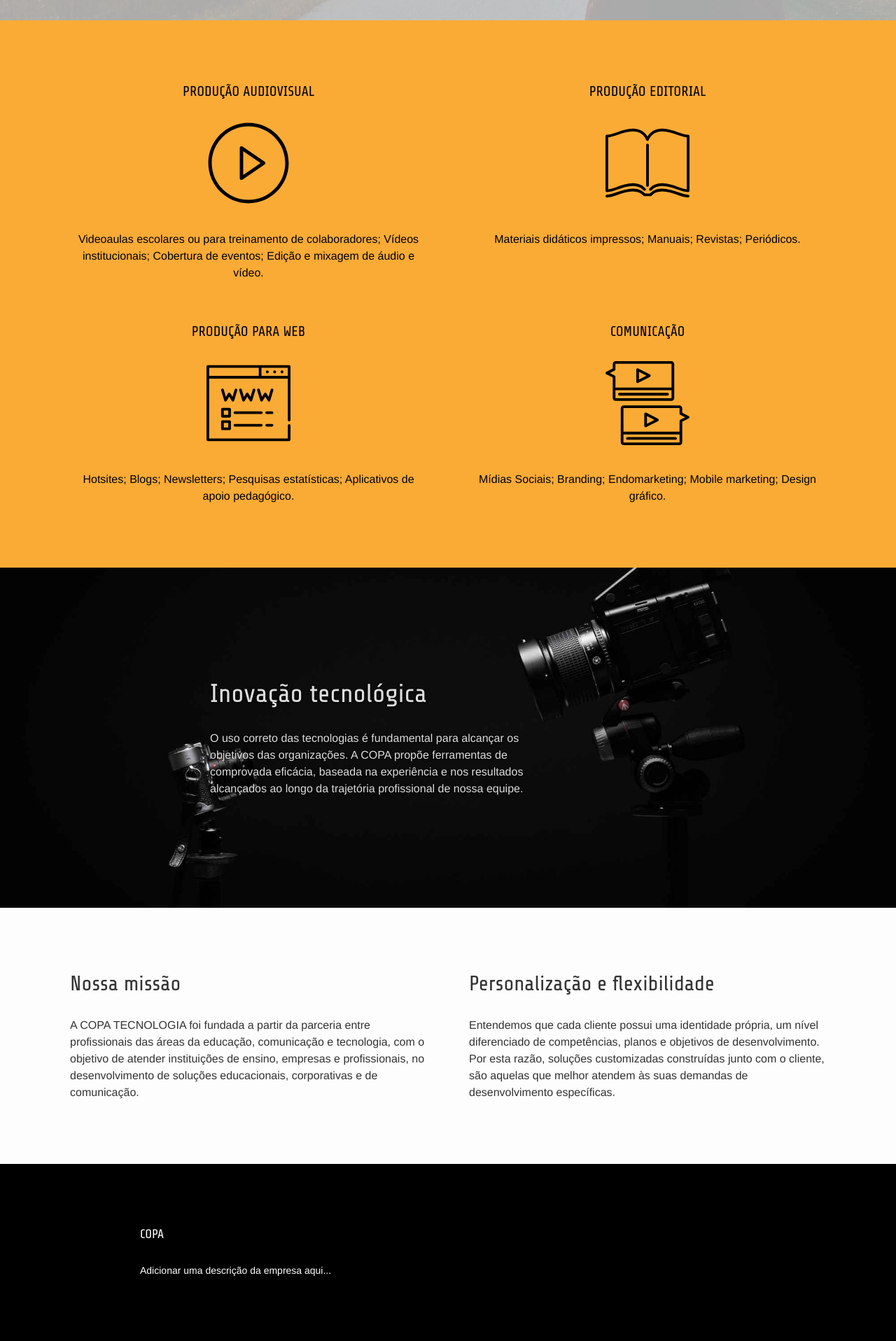
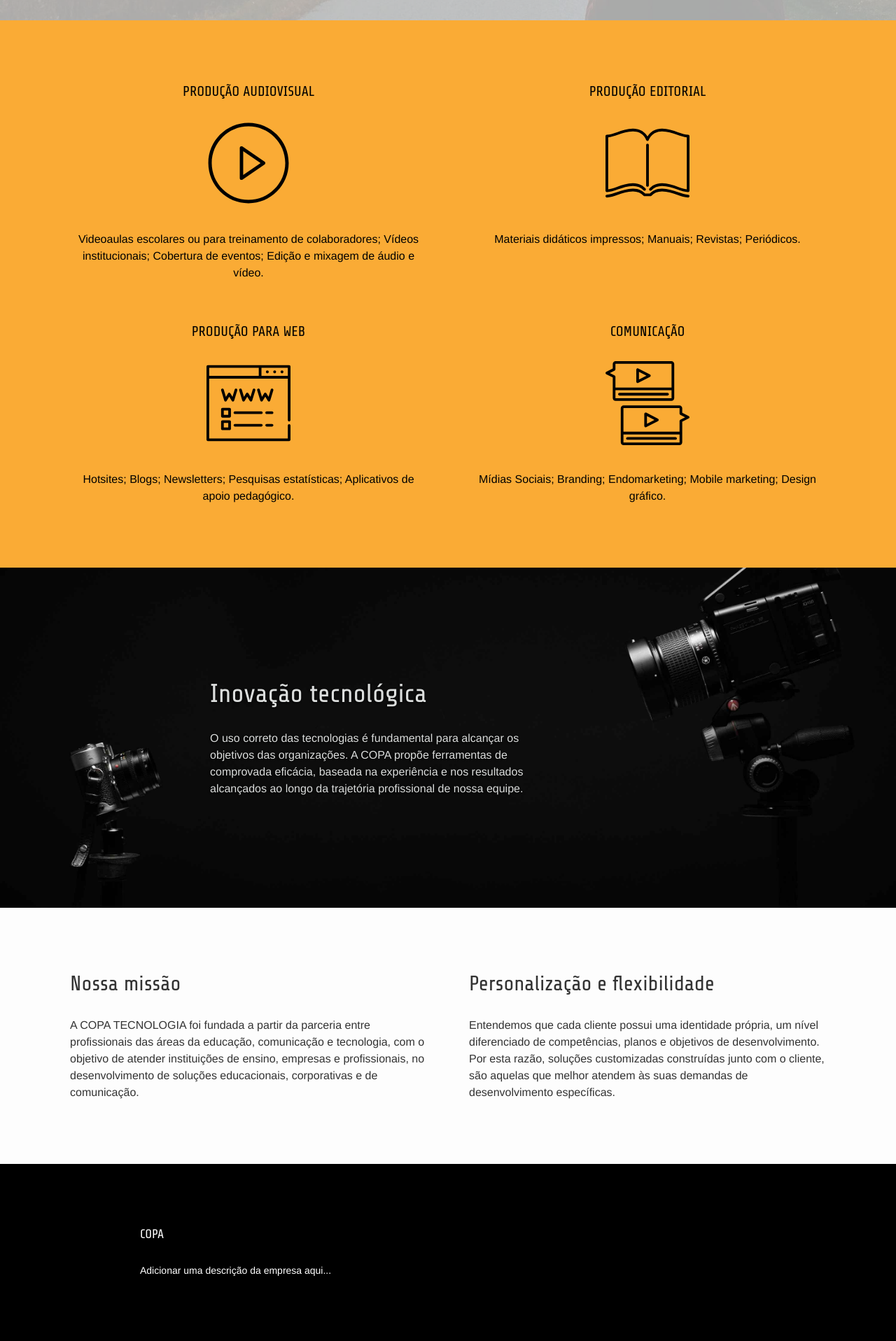
Before and after one commit to CopaTecnologia/copatecnologia.github.io, a Jekyll site: the page built from index.html, in a window 1280 px wide. Shown: the part 674-2590 px from the top of the page at 70% size. Built offline with Jekyll 4.4.1, drawn with Linux system fonts in a browser that asks for light colours.

Commit message:
Usando imagem com novo enquadramento

```diff
--- a/_sass/_layout.sass
+++ b/_sass/_layout.sass
@@ -186,7 +186,7 @@
 .section-camera
     padding: 10% 0
     background:
-        image: url('/img/florian-klauer-sm.jpg')
+        image: url('/img/florian-klauer_ext.jpg')
         position: center
         repeat: no-repeat
         size: cover
```
